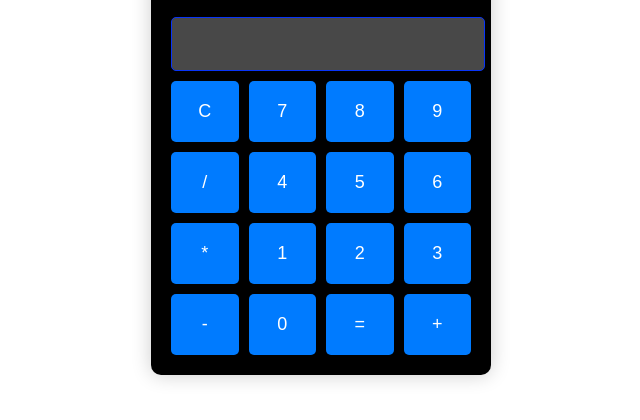
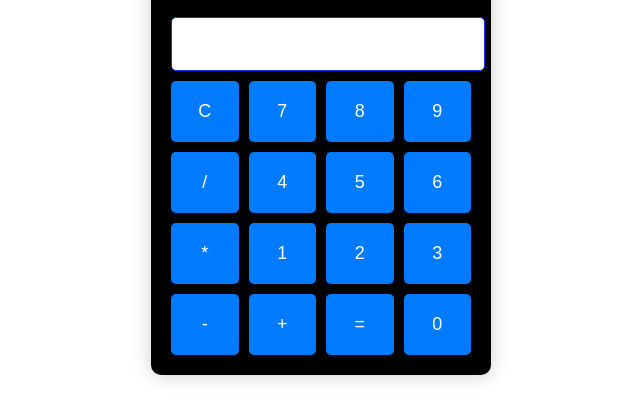
Before and after one commit to Santhu-ui/Calculator, a plain HTML site: page index.html in a window 1280 px wide. Shown: the part 254-674 px from the top of the page, without its empty margins (319-959 px from the left). Drawn offline with Linux system fonts and the light colour scheme.

Commit message:
Update index.html

```diff
--- a/index.html
+++ b/index.html
@@ -9,7 +9,7 @@
 <body>
     <div class="calculator">
         <h1>Calculator</h1>
-        <input type="text" id="display" disabled>
+        <input type="text" id="display" abled>
         <div class="buttons">
             <button onclick="clearDisplay()">C</button>
             <button onclick="appendToDisplay('7')">7</button>
@@ -24,9 +24,9 @@
             <button onclick="appendToDisplay('2')">2</button>
             <button onclick="appendToDisplay('3')">3</button>
             <button onclick="appendToDisplay('-')">-</button>
+            <button onclick="appendToDisplay('+')">+</button>
+            <button onclick="calculateResult()">=</button>
             <button onclick="appendToDisplay('0')">0</button>
-            <button onclick="calculateResult()">=</button>
-            <button onclick="appendToDisplay('+')">+</button>
         </div>
     </div>
     <script src="script.js"></script>
```
